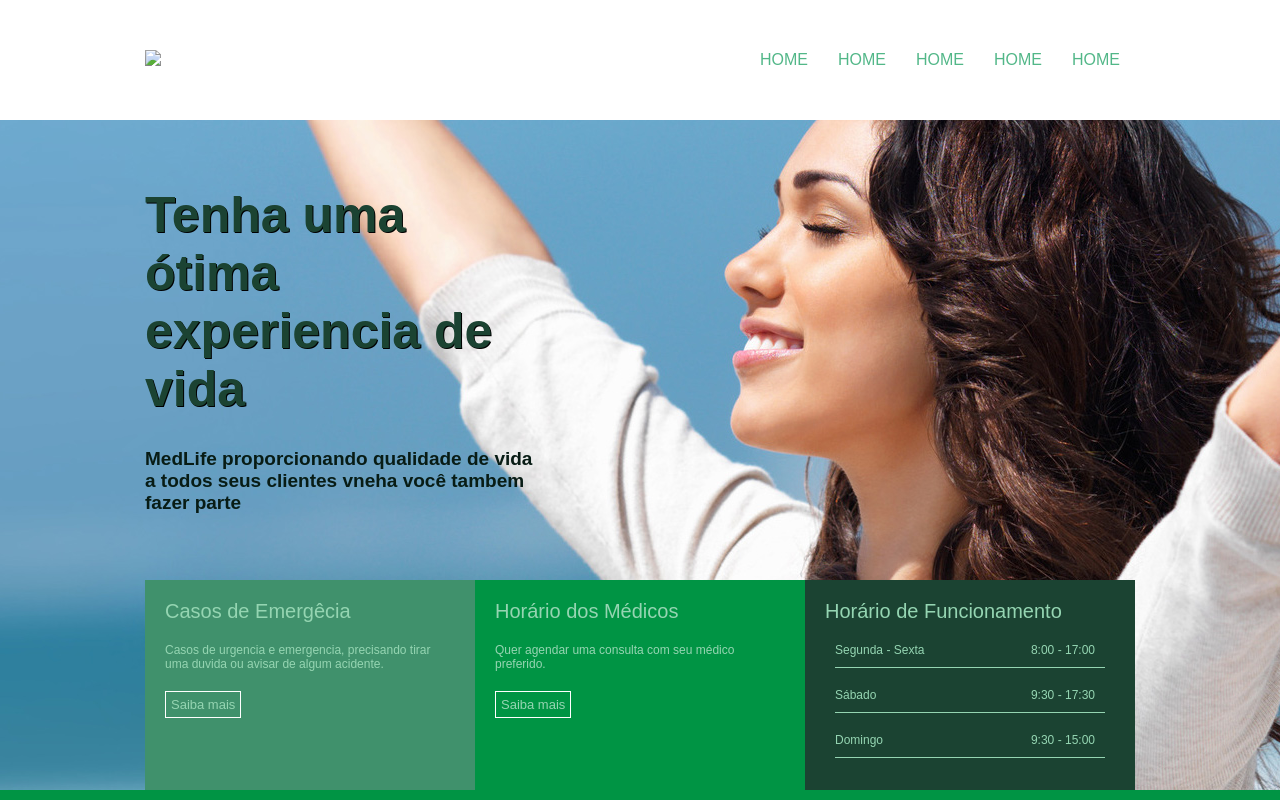
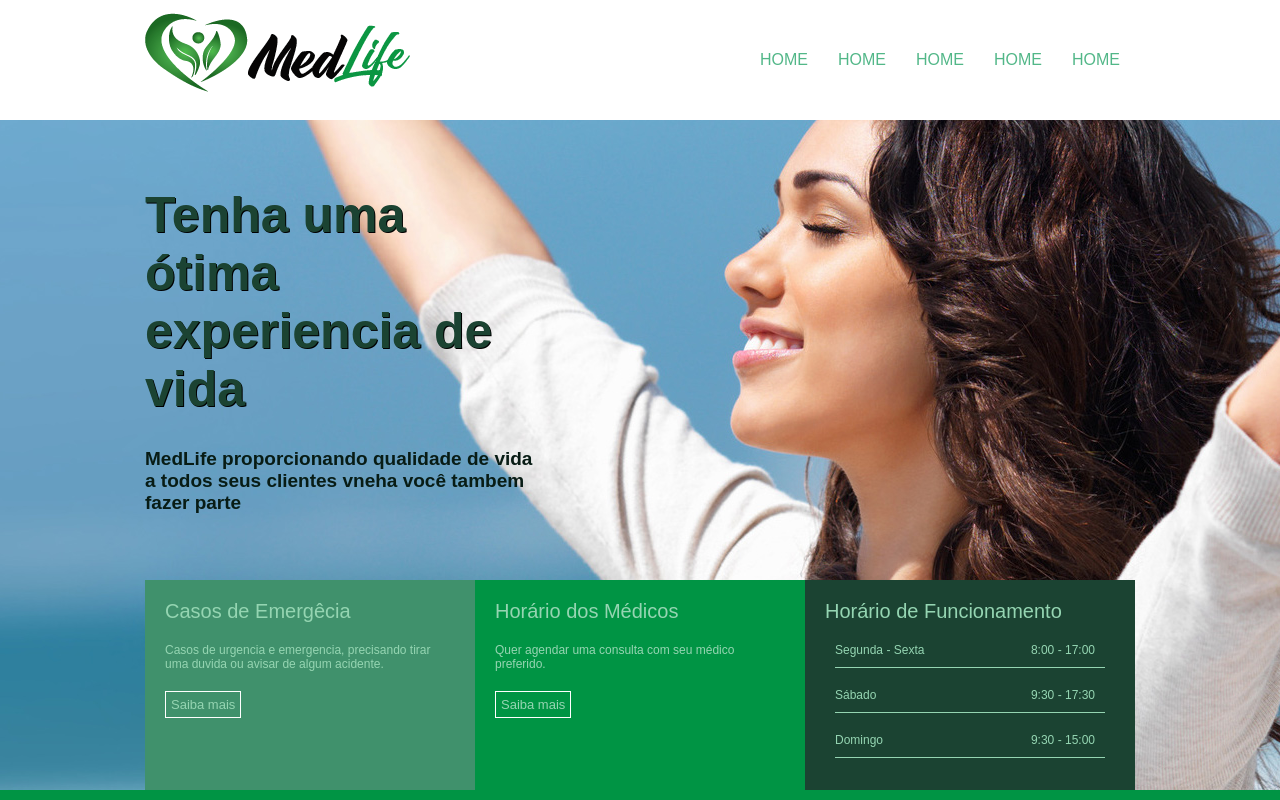
Before and after one commit to damoliveira/medlife, a plain HTML site: page index.html in a window 1280 px wide. Shown: the top 800 px of the page. Drawn offline with Linux system fonts and the light colour scheme; the site is published under a folder, as on GitHub Pages, so addresses that start at the root find nothing.

Commit message:
Update index.html

```diff
--- a/index.html
+++ b/index.html
@@ -22,7 +22,7 @@
     <header>
         <div class="container">
             <div class="logo">
-                <a href=""><img src="/images/logo.png"></a>
+                <a href=""><img src="images/logo.png"></a>
             </div>
             <div class="menu">
                 <nav>
```
